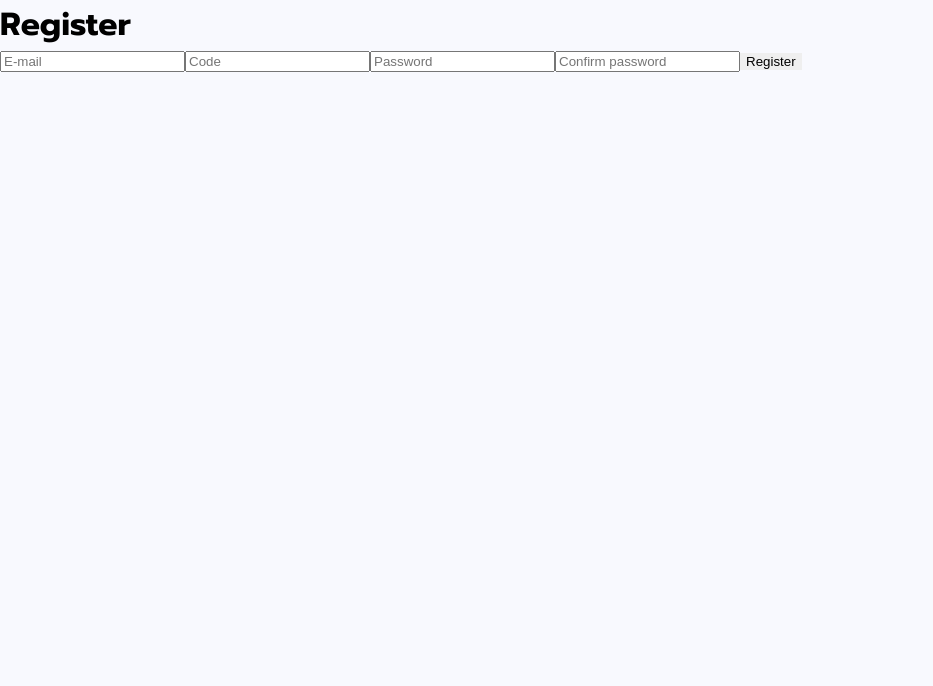
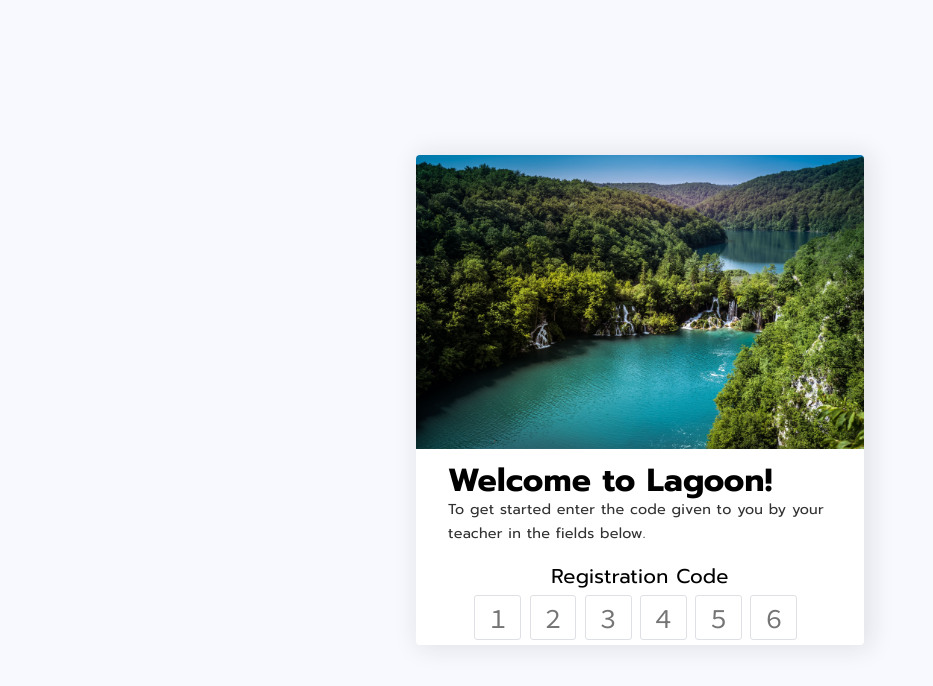
Before and after one commit to JonasHendel/lagoon, a Next.js app in the folder client/: page /register in a window 1280 px wide. Shown: the top 686 px of the page, without its empty margins (0-933 px from the left). Built offline with nearby package versions, Linux system fonts and the light colour scheme.

Commit message:
Started working on sign up

```diff
--- /dev/null
+++ b/client/components/auth/AuthCode.js
@@ -0,0 +1,76 @@
+import React from 'react';
+import styles from '../../styles/modules/AuthCode.module.scss';
+
+import Input from '../core/Input';
+
+const AuthCode = (props) => {
+  const fields = [
+    {
+      type: 'text',
+      placeholder: '1',
+      class: styles.number,
+    },
+    {
+      type: 'text',
+      placeholder: '2',
+      class: styles.number,
+    },
+    {
+      type: 'text',
+      placeholder: '3',
+      class: styles.number,
+    },
+    {
+      type: 'text',
+      placeholder: '4',
+      class: styles.number,
+    },
+    {
+      type: 'text',
+      placeholder: '5',
+      class: styles.number,
+    },
+    {
+      type: 'text',
+      placeholder: '6',
+      class: styles.number,
+    },
+  ];
+
+  function isNumeric(str) {
+    if (typeof str != 'string') return false;
+    return !isNaN(str) && !isNaN(parseFloat(str));
+  }
+
+  const handleKeyUp = (e) => {
+    let inputs = e.target.parentElement.parentElement.children;
+    inputs = [...inputs].map((input) => {
+      return input.children[0];
+    });
+    let index = inputs.indexOf(e.target);
+
+    if (index < inputs.length - 1) {
+      if (isNumeric(e.target.value)) {
+        inputs[index + 1].focus();
+      }
+    } else if (index === inputs.length - 1) {
+      e.target.blur();
+    }
+  };
+
+  return (
+    <div className={styles.authCode}>
+      {fields.map((field, index) => (
+        <Input
+          type={field.type}
+          className={field.class}
+          placeholder={field.placeholder}
+          key={index}
+          onKeyUp={handleKeyUp}
+        />
+      ))}
+    </div>
+  );
+};
+
+export default AuthCode;
--- a/client/components/core/Input.js
+++ b/client/components/core/Input.js
@@ -5,11 +5,12 @@
   return (
     <div>
       <input
-        className={`${styles.input} ${styles[props.type]}`}
+        className={`${styles.input} ${props.type} ${props.className}`}
         type={props.type}
         name={props.name}
         placeholder={props.placeholder}
         onChange={props.onChange}
+        onKeyUp={props.onKeyUp}
         value={props.value}
       />
     </div>
--- a/client/pages/register.js
+++ b/client/pages/register.js
@@ -1,5 +1,9 @@
 import React, { useState, useEffect } from 'react';
 import { patchData } from '../utils/fetchData';
+import styles from '../styles/modules/Register.module.scss';
+
+import Input from './../components/core/Input';
+import AuthCode from './../components/auth/AuthCode';
 
 const validateEmail = (email) => {
   const re =
@@ -37,37 +41,26 @@
 
   return (
     <div>
-      <h1>Register</h1>
-      <form onSubmit={registerUser}>
-        <input
-          type="email"
-          name="email"
-          value={user.email}
-          placeholder="E-mail"
-          onChange={handleChange}
-        />
-        <input
-          name="code"
-          value={user.code}
-          placeholder="Code"
-          onChange={handleChange}
-        />
-        <input
-          type="password"
-          name="password"
-          value={user.password}
-          placeholder="Password"
-          onChange={handleChange}
-        />
-        <input
-          type="password"
-          name="cf_password"
-          value={user.cf_password}
-          placeholder="Confirm password"
-          onChange={handleChange}
-        />
-        <button type="submit">Register</button>
-      </form>
+      <div className={styles.card}>
+        <div className={styles.welcome}>
+          <div className={styles.cover}>
+            <img src="./intro.jpg" />
+          </div>
+          <div className={styles.content}>
+            <div className={styles.welcomeMessage}>
+              <h1>Welcome to Lagoon!</h1>
+              <span>
+                To get started enter the code given to you by your teacher in
+                the fields below.
+              </span>
+            </div>
+          </div>
+          <div className={styles.code}>
+            <span>Registration Code</span>
+            <AuthCode />
+          </div>
+        </div>
+      </div>
     </div>
   );
 };
--- a/client/styles/calendar/Lesson.module.scss
+++ b/client/styles/calendar/Lesson.module.scss
@@ -70,7 +70,6 @@
 
 .duration {
   font-size: 0.65em;
-  letter-spacing: 0.25px;
 }
 
 .infos {
--- a/client/styles/global.scss
+++ b/client/styles/global.scss
@@ -2,6 +2,7 @@
 @import 'reset';
 
 @import url('https://fonts.googleapis.com/css2?family=Prompt:ital,wght@0,300;0,400;0,500;0,700;1,300;1,400;1,700&display=swap');
+@import url('https://fonts.googleapis.com/css2?family=Source+Code+Pro&display=swap');
 
 ::selection {
   background: $lagoon;
@@ -13,6 +14,7 @@
   height: 100%;
   margin: 0;
   padding: 0;
+  letter-spacing: 0.25px;
 }
 
 button {
--- /dev/null
+++ b/client/styles/modules/AuthCode.module.scss
@@ -0,0 +1,22 @@
+@import '../colors';
+
+.authCode {
+  display: flex;
+}
+
+.section {
+  display: flex;
+
+  &:not(:last-of-type) {
+    margin-right: 0.5em;
+  }
+}
+
+.number {
+  font-family: 'Source Code Pro';
+  font-size: 1.75em;
+  width: 1ch;
+  height: 1.75ch;
+  box-sizing: content-box;
+  margin-right: 0.3em;
+}
--- /dev/null
+++ b/client/styles/modules/Register.module.scss
@@ -0,0 +1,51 @@
+@import '../_colors';
+
+.card {
+  position: absolute;
+  top: 50%;
+  left: 50%;
+  transform: translate(-50%, -50%);
+  background: $white;
+  border-radius: 4px;
+  box-shadow: 4px 1px 25px 3px rgba($black-100, 0.1);
+  width: 35vw;
+  display: flex;
+}
+
+.content {
+  padding: 1em 2em;
+}
+
+.cover {
+  width: 100%;
+  height: 60%;
+}
+
+.cover img {
+  width: 100%;
+  height: 100%;
+  object-fit: cover;
+  object-position: center left;
+  border-radius: 4px 4px 0px 0px;
+}
+
+.welcomeMessage h1 {
+  font-size: 2em;
+  line-height: 1em;
+}
+
+.welcomeMessage span {
+  font-size: 0.9em;
+  color: $black-90;
+}
+
+.code {
+  display: flex;
+  flex-direction: column;
+  align-items: center;
+}
+
+.code span {
+  font-size: 1.25em;
+  margin-bottom: 0.2em;
+}
```
Also changed, not shown: client/components/Layout.js (+4 -4 lines), client/pages/login.js (+31 -6 lines), client/public/intro.jpg (added), 1 other file (tests, documents, lock files or other folders).
